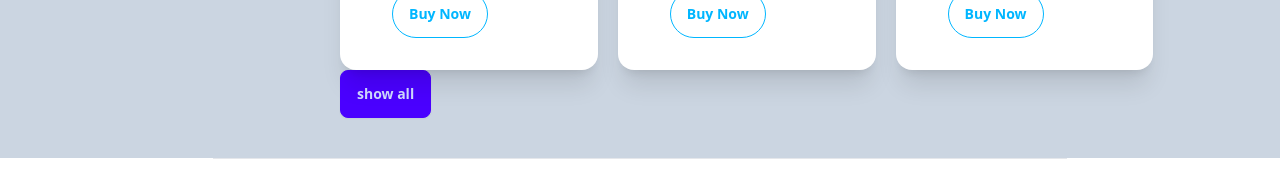
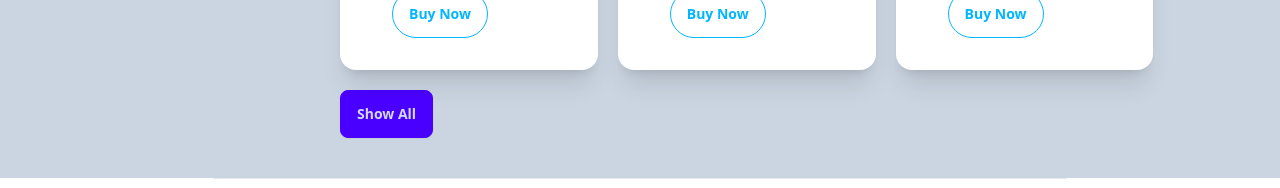
Before and after one commit to Sakib-01/gadget-heaven, a React (Vite) app: page / in a window 1280 px wide. Shown: the part 2266-2454 px from the top of the page. Built offline with nearby package versions, Linux system fonts and the light colour scheme.

Commit message:
show all button fixed

```diff
--- a/src/components/Banner/Banner.jsx
+++ b/src/components/Banner/Banner.jsx
@@ -14,7 +14,7 @@ const Banner = () => {
             next level. From smart devices to the coolest accessories, we have
             it all!
           </p>
-          <Link to="/dashboard" className="btn btn-primary">
+          <Link to="/dashboard/cart" className="btn btn-primary">
             Shop Now
           </Link>
         </div>
--- a/src/components/Cards/Cards.jsx
+++ b/src/components/Cards/Cards.jsx
@@ -1,17 +1,26 @@
-import React from "react";
+import React, { useState } from "react";
 import Card from "../Product/Card";
 
 const Cards = ({ products }) => {
-  const displayedProducts = products.slice(0, 9);
+  const [showAll, setShowAll] = useState(false);
+
+  const displayedProducts = showAll ? products : products.slice(0, 9);
+
   return (
     <div className="col-span-2 lg:col-span-4 px-5 mb-10">
       <div className="grid grid-cols-1 md:grid-cols-2 lg:grid-cols-3 gap-5">
-        {/* <h2>{products.length}</h2> */}
         {displayedProducts.map((card, i) => (
           <Card key={i} card={card}></Card>
         ))}
       </div>
-      <button className="btn btn-primary"> show all</button>
+      {!showAll && (
+        <button
+          className="btn btn-primary mt-5"
+          onClick={() => setShowAll(true)}
+        >
+          Show All
+        </button>
+      )}
     </div>
   );
 };
--- a/src/components/Header/Header.jsx
+++ b/src/components/Header/Header.jsx
@@ -21,7 +21,7 @@ const Header = () => {
       </li>
 
       <li className="mr-5">
-        <NavLink to="/dashboard">Dashboard</NavLink>
+        <NavLink to="/dashboard/cart">Dashboard</NavLink>
       </li>
 
       <li className="mr-5">
--- a/src/components/Signup/Signup.jsx
+++ b/src/components/Signup/Signup.jsx
@@ -1,4 +1,4 @@
-import React, { useState } from "react";
+import React, { useEffect, useState } from "react";
 import { useNavigate } from "react-router-dom";
 
 const Signup = () => {
@@ -9,6 +9,10 @@ const Signup = () => {
 
     navigate("/");
   };
+
+  useEffect(() => {
+    document.title = "Signup | Gadget Heaven";
+  }, []);
 
   return (
     <div className="flex items-center justify-center h-[500px] bg-gray-100">
--- a/src/components/Statistic/Statistic.jsx
+++ b/src/components/Statistic/Statistic.jsx
@@ -1,8 +1,11 @@
-import React from "react";
+import React, { useEffect } from "react";
 import Headline from "../Headline";
 import { Outlet } from "react-router-dom";
 
 const Statistic = () => {
+  useEffect(() => {
+    document.title = "Statistic | Gadget Heaven";
+  }, []);
   return (
     <div>
       <Headline
```
